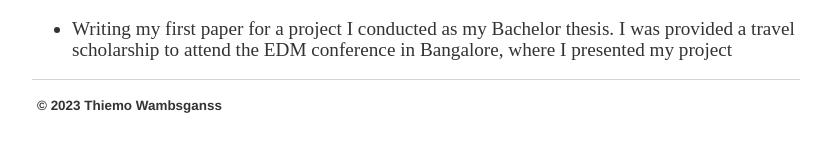
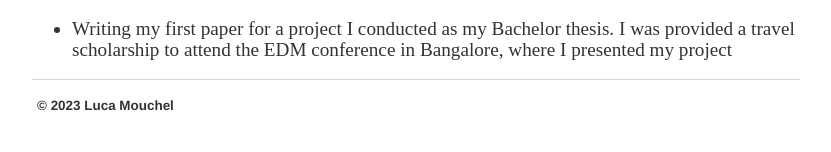
Before and after one commit to lucamouchel/lucamouchel.github.io, a Jekyll site: the page built from index.html, in a window 1280 px wide and 900 px high, scrolled down 1686 px. Shown: the part 722-874 px from the top of the window, without its empty margins (224-1055 px from the left). Built offline with Jekyll 4.4.1, drawn with Linux system fonts in a browser that asks for light colours.

Commit message:
change c

```diff
--- a/_layouts/default.html
+++ b/_layouts/default.html
@@ -20,7 +20,7 @@
 			</div><!-- /.container -->
 			<footer>
 	    		<ul>
-	        		<li>© 2023 Thiemo Wambsganss</li>
+	        		<li>© 2023 Luca Mouchel</li>
 				</ul>
 			</footer>
 		</body>
--- a/index.html
+++ b/index.html
@@ -8,7 +8,7 @@
 		Hi there, I'm Luca.
 	</h1>
 
-	<img src="\images\foto2.png" alt="Picture of Luca" class="center">
+	<img src="\images\foto3.png" alt="Picture of Luca" class="center">
 
 	<p>
 		I am a master's student at EPFL, studying Data Science. I am also a recipient of the Research Scholarship at EPFL and I am working at the Artificial Intelligence Lab (LIA)
```
Also changed, not shown: images/foto3.png (renamed from images/foto2.png).
